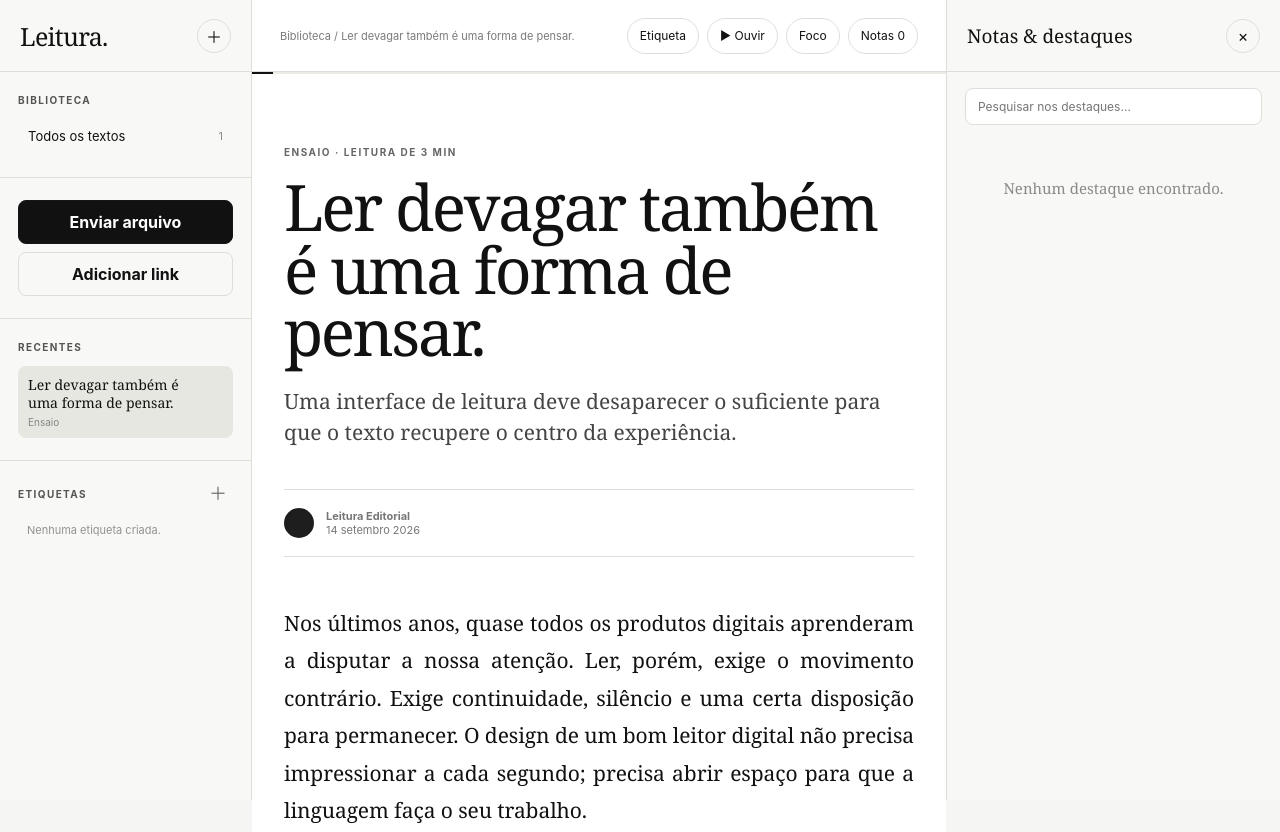
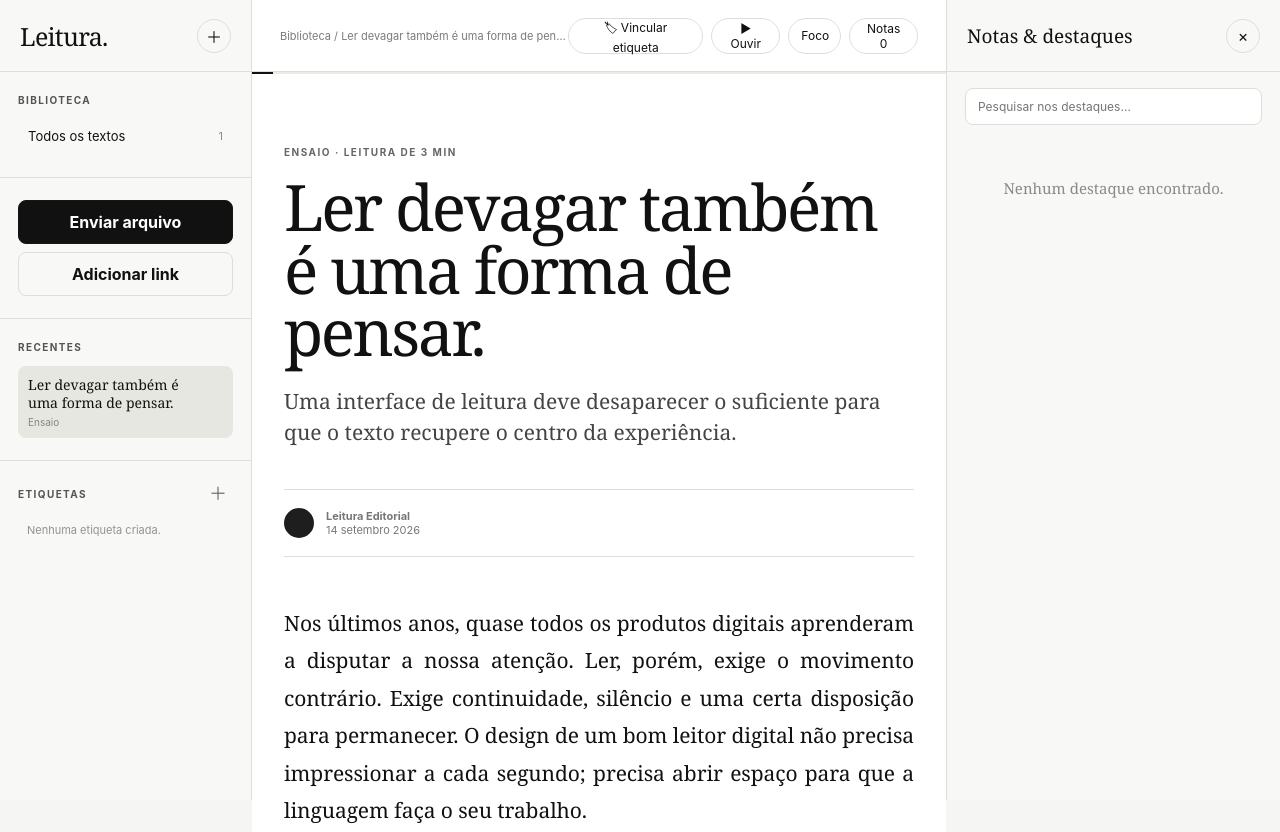
Before and after one commit to rafaelordanini/minhasleituras, a website: page index.html in a window 1280 px wide. Shown: the top 832 px of the page. Drawn offline with Linux system fonts and the light colour scheme.

Commit message:
Tornar vínculo de etiqueta mais visível

```diff
--- a/index.html
+++ b/index.html
@@ -34,7 +34,7 @@
     <div class="topbar">
       <div class="crumb" id="crumb">Biblioteca</div>
       <div class="top-actions" id="readerActions">
-        <button class="icon-btn" id="tagDocBtn">Etiqueta</button>
+        <button class="icon-btn" id="tagDocBtn" title="Vincular ou remover etiquetas deste texto">🏷 Vincular etiqueta</button>
         <button class="icon-btn" id="listenBtn">▶ Ouvir</button>
         <button class="icon-btn" id="focusBtn">Foco</button>
         <button class="icon-btn" id="notesToggle">Notas <span id="noteCount">0</span></button>
```
